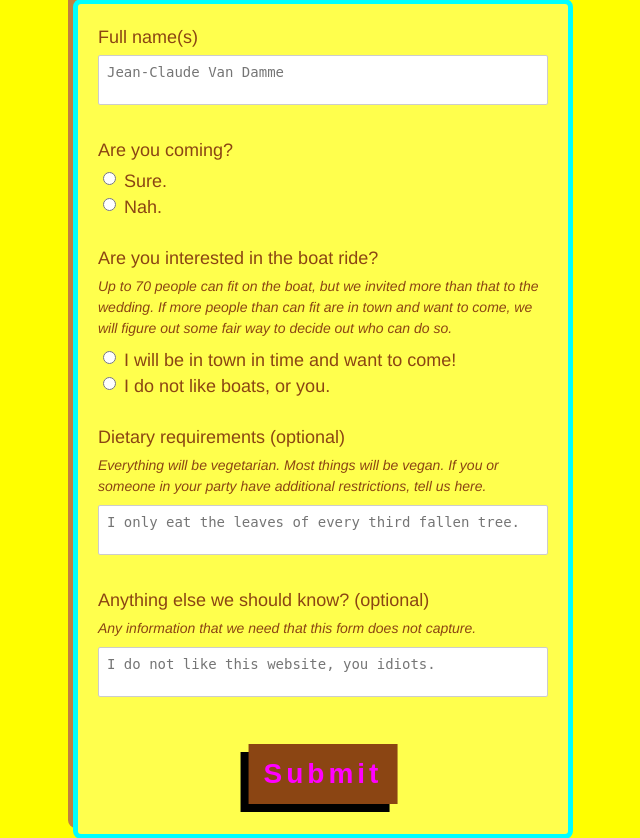
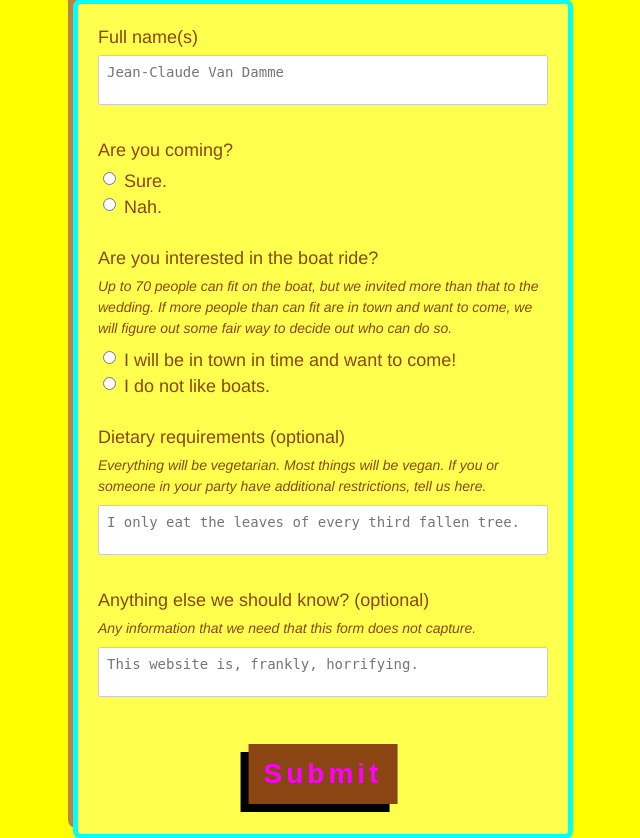
Before and after one commit to lemonparty/lemonparty2018, a Flask app: page /rsvp in a window 1280 px wide. Shown: the part 487-1325 px from the top of the page, without its empty margins (317-957 px from the left). Run offline with Flask 2, Linux system fonts and the light colour scheme; some libraries are stand-ins or nearby versions.

Commit message:
copy changes

```diff
--- a/templates/rsvp.html
+++ b/templates/rsvp.html
@@ -82,7 +82,7 @@
       <br />
 
       <input id="boat-no" type="radio" name="boat" value="No." />
-      <label for="boat-no">I do not like boats, or you.</label>
+      <label for="boat-no">I do not like boats.</label>
     </fieldset>
 
     <fieldset>
@@ -112,7 +112,7 @@
         id="notes"
         autocomplete="off"
         name="notes"
-        placeholder="I do not like this website, you idiots."
+        placeholder="This website is, frankly, horrifying."
       ></textarea>
     </fieldset>
 
```
